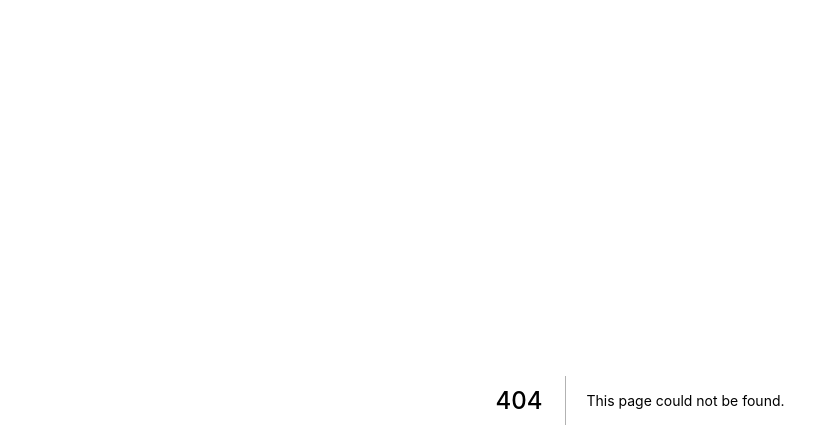
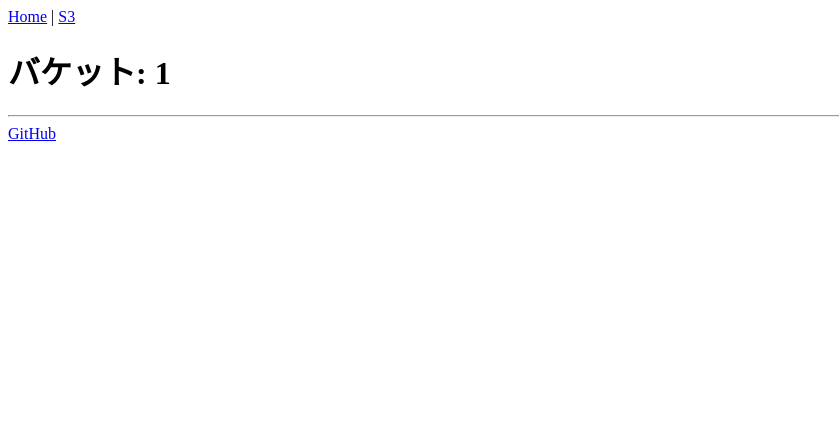
Before and after one commit to y-u-t-a/localstack-console, a Next.js app in the folder next-version/: page /s3/1 in a window 1280 px wide. Before the commit this address had no page. Shown: the top 448 px of the page, without its empty margins (0-839 px from the left). Built offline with nearby package versions, Linux system fonts and the light colour scheme.

Commit message:
S3バケットのトップページを追加

```diff
--- /dev/null
+++ b/next-version/pages/s3/[bucket]/index.tsx
@@ -0,0 +1,15 @@
+import { useRouter } from 'next/router'
+
+import Layout from '../../../components/Layout'
+
+const S3BucketPage = () => {
+  const { bucket } = useRouter().query
+
+  return (
+    <Layout title={`S3 - ${ bucket } | AWS Mock`}>
+      <h1>バケット: { bucket }</h1>
+    </Layout>
+  )
+}
+
+export default S3BucketPage
```
